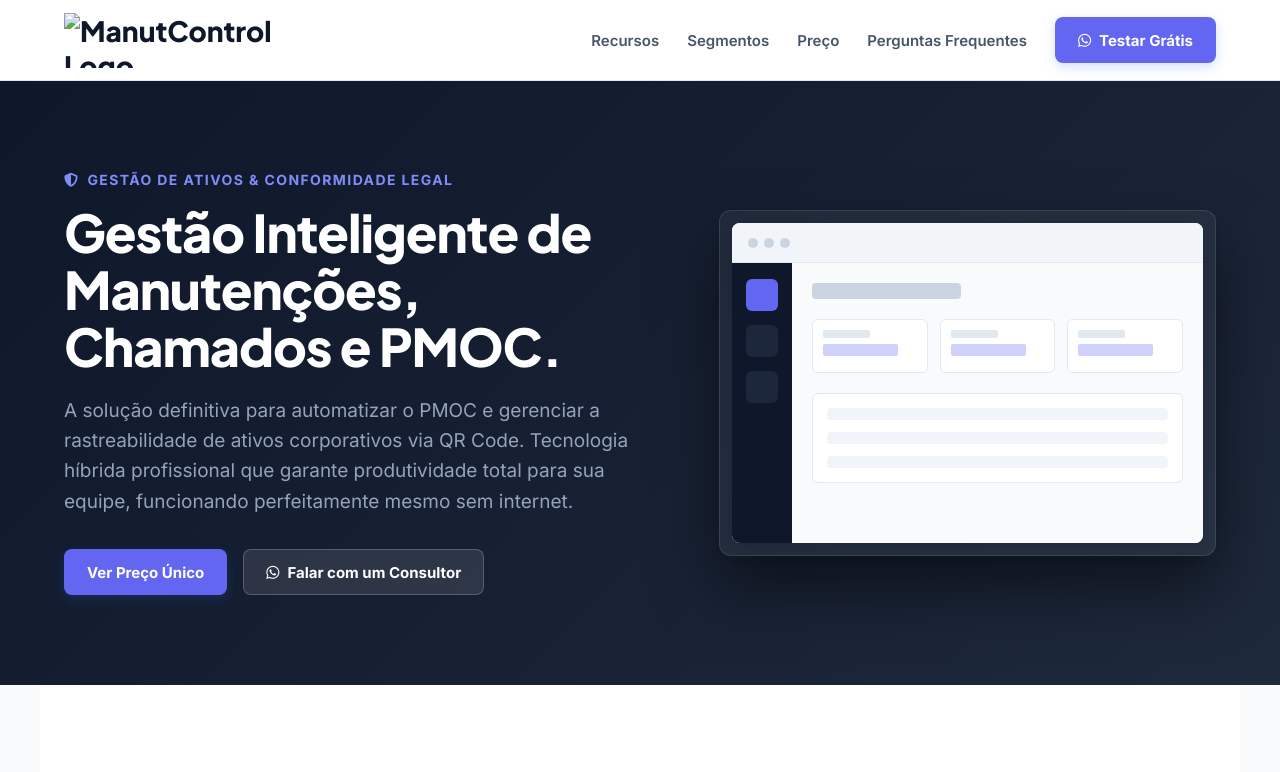
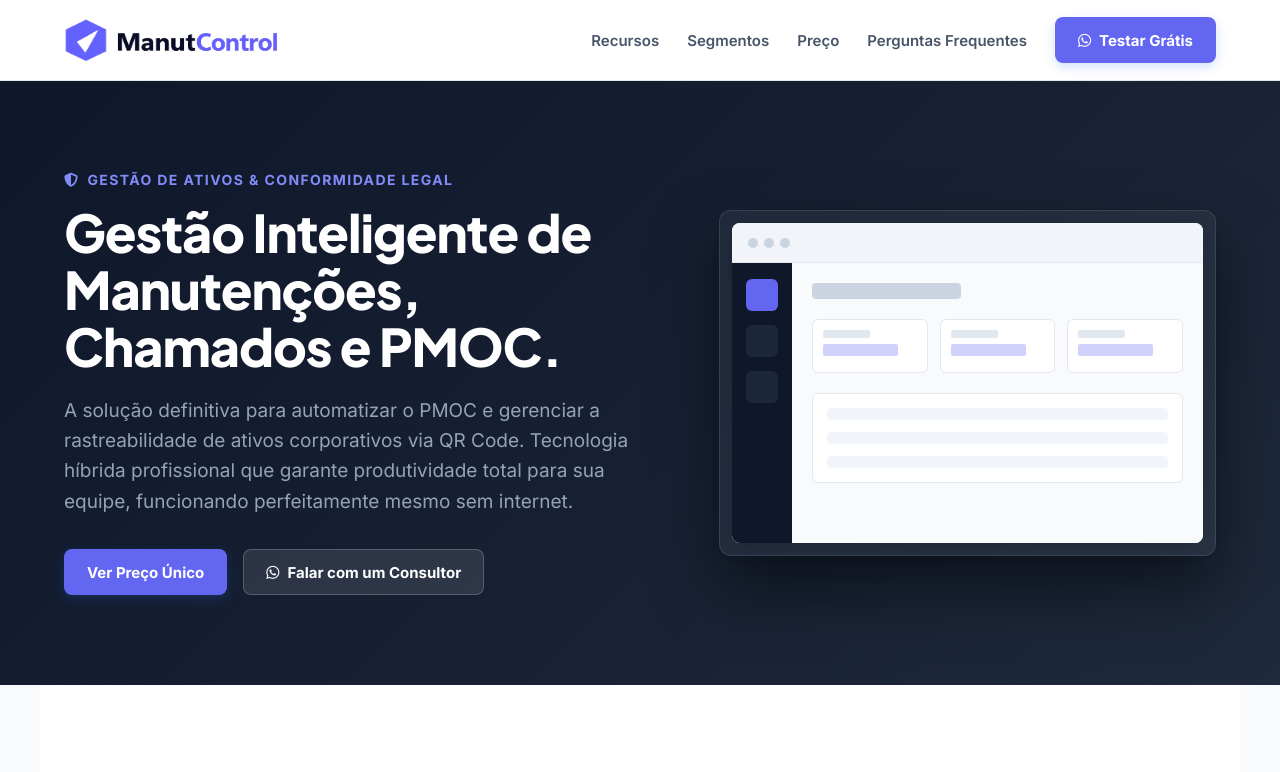
Before and after one commit to tonilucena/manutcontrol, a plain HTML site: page index.html in a window 1280 px wide. Shown: the top 772 px of the page. Drawn offline with Linux system fonts and the light colour scheme.

Commit message:
Update index.html

```diff
--- a/index.html
+++ b/index.html
@@ -655,7 +655,7 @@
         <nav class="nav">
             <a href="#" class="brand">
                 <div class="brand-logo">
-                    <img src="img/logo.png" alt="ManutControl Logo">
+                    <img src="qrcode/logo.png" alt="ManutControl Logo">
                 </div>
             </a>
 
```
